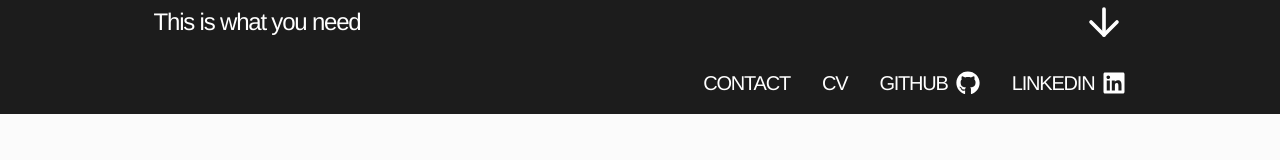
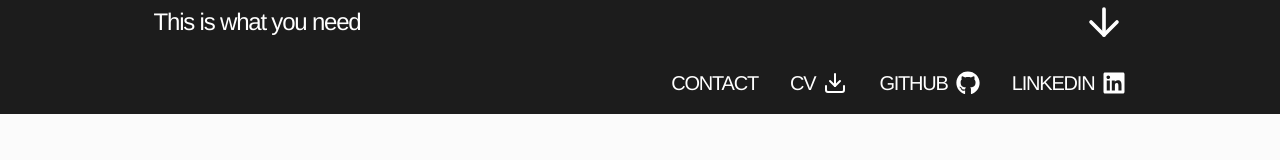
Before and after one commit to 1anDr0/myPortfolio, a React (Vite) app: page / in a window 1280 px wide. Both pictures are taken after a click on the element "This is what you need". Shown: the top 160 px of the page. Built offline with nearby package versions, Linux system fonts and the light colour scheme.

Commit message:
fixed frontend

```diff
--- a/src/components/MySkills.jsx
+++ b/src/components/MySkills.jsx
@@ -42,8 +42,7 @@ const MySkills = () => {
           </span>
         </button>
 
-        {isOpenFrontend && (
-          <div className="skills-content open">
+        <div className={`skills-content ${isOpenFrontend ? "open" : ""}`}>
           <div className="skills-tags">
             <div className="tag-row left">
               <span>HTML,</span>
@@ -72,7 +71,6 @@ const MySkills = () => {
             <SiBootstrap className="skill-logo" />
           </div>
         </div>
-        )}
       </div>
 
       {/* Design */}
@@ -88,8 +86,7 @@ const MySkills = () => {
           <span className="skills-design">Design</span>
         </button>
 
-        {isOpenDesign && (
-          <div className="skills-content open">
+        <div className={`skills-content ${isOpenDesign ? "open" : ""}`}>
           <div className="skills-tags">
             <div className="tag-row row-1">
               <span>Figma,</span>
@@ -119,7 +116,6 @@ const MySkills = () => {
             <SiCanva className="skill-logo" title="Canva" />
           </div>
         </div>
-        )}
       </div>
     </section>
   );
--- a/src/components/Navbar.jsx
+++ b/src/components/Navbar.jsx
@@ -1,6 +1,6 @@
 import React, { useState, useEffect } from "react";
-import { FiArrowDownLeft } from "react-icons/fi";
-import { FaGithub, FaLinkedin} from "react-icons/fa";
+import { FiArrowDownLeft, FiDownload } from "react-icons/fi";
+import { FaGithub, FaLinkedin } from "react-icons/fa";
 import "../styles/Navbar.css";
 
 const Navbar = () => {
@@ -26,7 +26,11 @@ const Navbar = () => {
         <div className="navbar-links">
         <a href="#contact" className="nav-link">CONTACT</a>
 
-          <a href="#cv" className="nav-link">CV</a>
+        <a href="/cv-jerker-danielsson.pdf" download className="nav-link icon-link">
+        <span>CV</span>
+          <FiDownload />
+           </a>
+
 
           <a href="https://github.com/1anDr0" target="_blank" rel="noopener noreferrer" className="nav-link icon-link">
             <span>GITHUB</span>
--- a/src/styles/MySkills.css
+++ b/src/styles/MySkills.css
@@ -51,9 +51,9 @@
 
 .skills-toggle {
 
-  z-index: 1000 !important;
+  z-index: 50 !important;
   position: relative;
-  width: 100%;
+
   display: flex;
   justify-content: space-between;
   align-items: center;
@@ -96,14 +96,14 @@
   overflow: hidden;
   max-height: 0;
   opacity: 0;
-  transition: all 0.5s ease;
+  transition: max-height 0.6s ease, opacity 0.5s ease;
   padding: 0;
 }
 
 .skills-content.open {
   max-height: 1000px;
   opacity: 1;
-  padding: 2rem 0;
+  padding: 4rem 0;
 }
 
 .skills-tags {
```
Also changed, not shown: 1 other file (tests, documents, lock files or other folders). Lines whose indentation alone changed are shown as unchanged.
